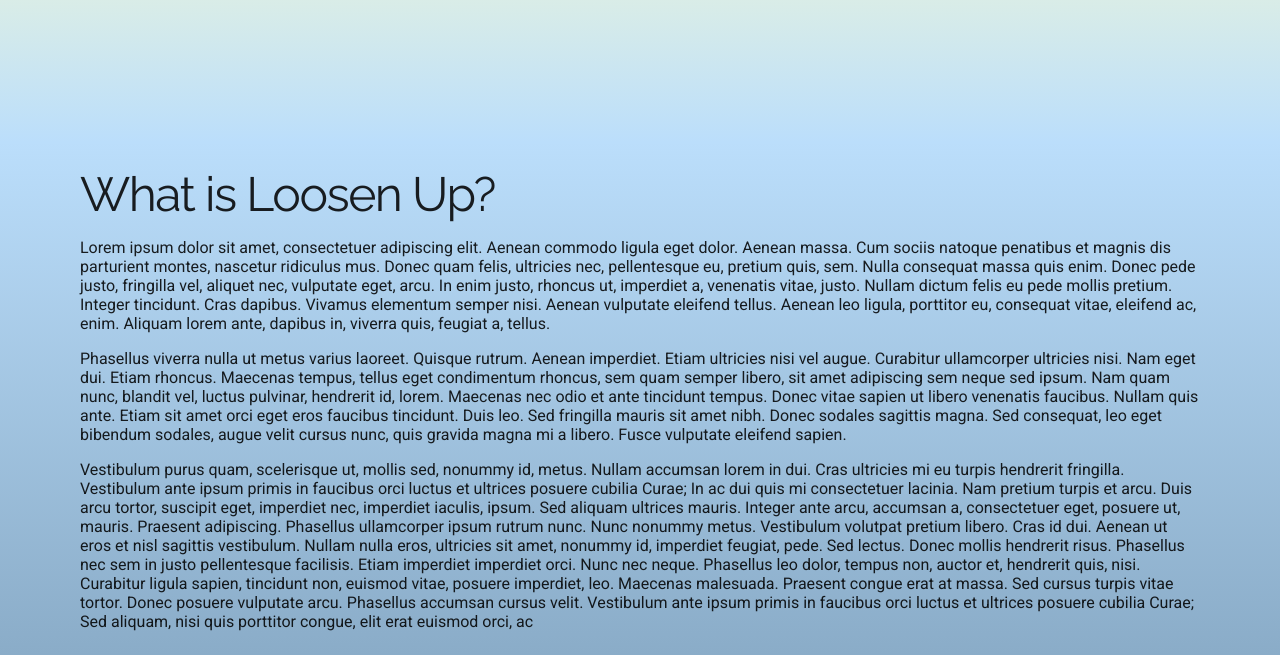
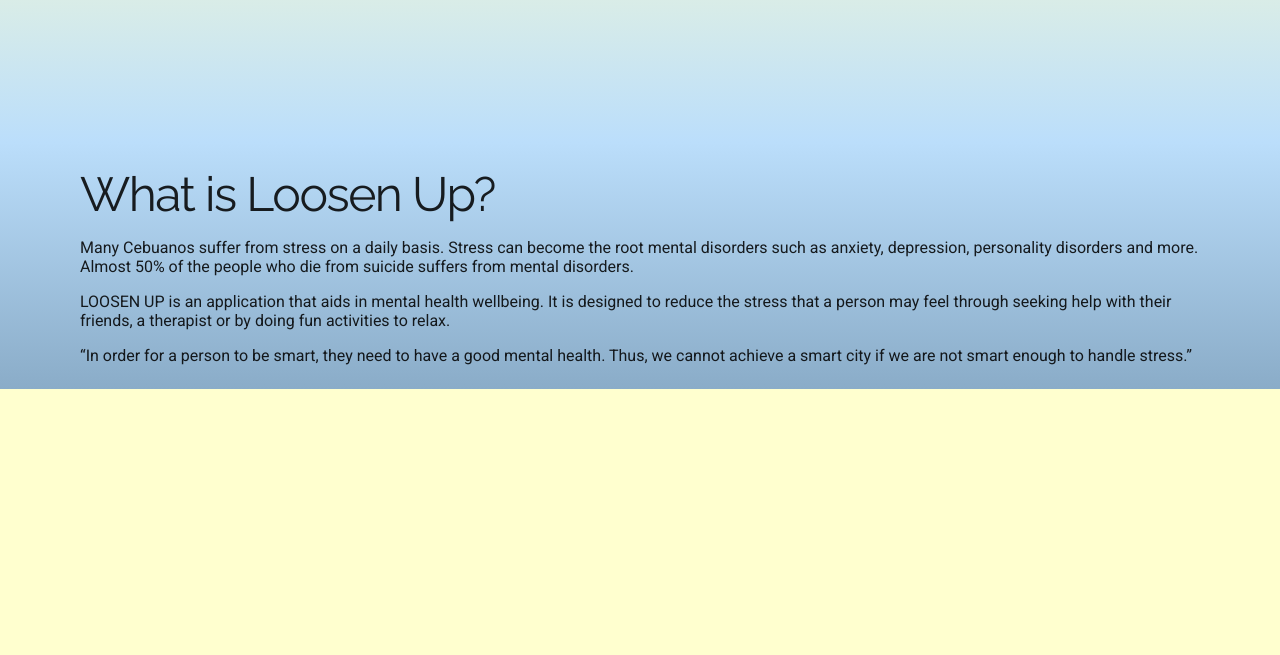
Before and after one commit to pajuaneza/hackit-mental-health, a PHP site: page / in a window 1280 px wide. Shown: the part 658-1313 px from the top of the page. After the commit the page ends 1047 px from the top, so only its background shows below. Run offline with PHP 8.4, Linux system fonts and the light colour scheme.

Commit message:
Provide better about us text

```diff
--- a/index.php
+++ b/index.php
@@ -81,15 +81,11 @@ if (isset($_SESSION['activeUser']))
             <section class="main-content__section">
                 <h1 class="text-h1">What is <?php echo APP_NAME ?>?</h1>
 
-                <?php
-                // TODO: Provide better about us text
-                ?>
+                <p>Many Cebuanos suffer from stress on a daily basis. Stress can become the root mental disorders such as anxiety, depression, personality disorders and more. Almost 50% of the people who die from suicide suffers from mental disorders.</p>
 
-                <p>Lorem ipsum dolor sit amet, consectetuer adipiscing elit. Aenean commodo ligula eget dolor. Aenean massa. Cum sociis natoque penatibus et magnis dis parturient montes, nascetur ridiculus mus. Donec quam felis, ultricies nec, pellentesque eu, pretium quis, sem. Nulla consequat massa quis enim. Donec pede justo, fringilla vel, aliquet nec, vulputate eget, arcu. In enim justo, rhoncus ut, imperdiet a, venenatis vitae, justo. Nullam dictum felis eu pede mollis pretium. Integer tincidunt. Cras dapibus. Vivamus elementum semper nisi. Aenean vulputate eleifend tellus. Aenean leo ligula, porttitor eu, consequat vitae, eleifend ac, enim. Aliquam lorem ante, dapibus in, viverra quis, feugiat a, tellus.</p>
+                <p>LOOSEN UP is an application that aids in mental health wellbeing. It is designed to reduce the stress that a person may feel through seeking help with their friends,  a therapist or by doing fun activities to relax.</p>
 
-                <p>Phasellus viverra nulla ut metus varius laoreet. Quisque rutrum. Aenean imperdiet. Etiam ultricies nisi vel augue. Curabitur ullamcorper ultricies nisi. Nam eget dui. Etiam rhoncus. Maecenas tempus, tellus eget condimentum rhoncus, sem quam semper libero, sit amet adipiscing sem neque sed ipsum. Nam quam nunc, blandit vel, luctus pulvinar, hendrerit id, lorem. Maecenas nec odio et ante tincidunt tempus. Donec vitae sapien ut libero venenatis faucibus. Nullam quis ante. Etiam sit amet orci eget eros faucibus tincidunt. Duis leo. Sed fringilla mauris sit amet nibh. Donec sodales sagittis magna. Sed consequat, leo eget bibendum sodales, augue velit cursus nunc, quis gravida magna mi a libero. Fusce vulputate eleifend sapien.</p>
-
-                <p>Vestibulum purus quam, scelerisque ut, mollis sed, nonummy id, metus. Nullam accumsan lorem in dui. Cras ultricies mi eu turpis hendrerit fringilla. Vestibulum ante ipsum primis in faucibus orci luctus et ultrices posuere cubilia Curae; In ac dui quis mi consectetuer lacinia. Nam pretium turpis et arcu. Duis arcu tortor, suscipit eget, imperdiet nec, imperdiet iaculis, ipsum. Sed aliquam ultrices mauris. Integer ante arcu, accumsan a, consectetuer eget, posuere ut, mauris. Praesent adipiscing. Phasellus ullamcorper ipsum rutrum nunc. Nunc nonummy metus. Vestibulum volutpat pretium libero. Cras id dui. Aenean ut eros et nisl sagittis vestibulum. Nullam nulla eros, ultricies sit amet, nonummy id, imperdiet feugiat, pede. Sed lectus. Donec mollis hendrerit risus. Phasellus nec sem in justo pellentesque facilisis. Etiam imperdiet imperdiet orci. Nunc nec neque. Phasellus leo dolor, tempus non, auctor et, hendrerit quis, nisi. Curabitur ligula sapien, tincidunt non, euismod vitae, posuere imperdiet, leo. Maecenas malesuada. Praesent congue erat at massa. Sed cursus turpis vitae tortor. Donec posuere vulputate arcu. Phasellus accumsan cursus velit. Vestibulum ante ipsum primis in faucibus orci luctus et ultrices posuere cubilia Curae; Sed aliquam, nisi quis porttitor congue, elit erat euismod orci, ac</p>
+                <p>“In order for a person to be smart, they need to have a good mental health. Thus, we cannot achieve a smart city if we are not smart enough to handle stress.”</p>
             </section>
         </main>
     </body>
```
